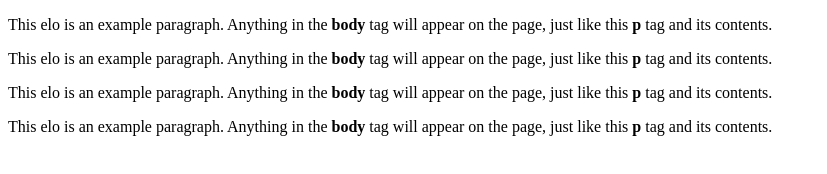
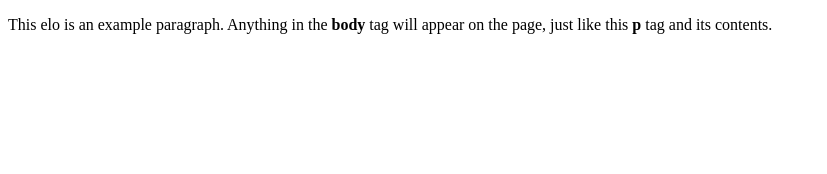
Before and after one commit to pietrzniakm/pietrzniakm.github.io, a plain HTML site: page mypage.html in a window 1280 px wide. Shown: the whole page, without its empty margins (0-827 px from the left). Drawn offline with Linux system fonts and the light colour scheme.

Commit message:
my change

```diff
--- a/mypage.html
+++ b/mypage.html
@@ -5,11 +5,5 @@
   </head>
   <body>
     <p>This elo is an example paragraph. Anything in the <strong>body</strong> tag will appear on the page, just like this <strong>p</strong> tag and its contents.</p>
-
-    <p>This elo is an example paragraph. Anything in the <strong>body</strong> tag will appear on the page, just like this <strong>p</strong> tag and its contents.</p>
-
-    <p>This elo is an example paragraph. Anything in the <strong>body</strong> tag will appear on the page, just like this <strong>p</strong> tag and its contents.</p>
-
-    <p>This elo is an example paragraph. Anything in the <strong>body</strong> tag will appear on the page, just like this <strong>p</strong> tag and its contents.</p>
   </body>
 </html>
```
